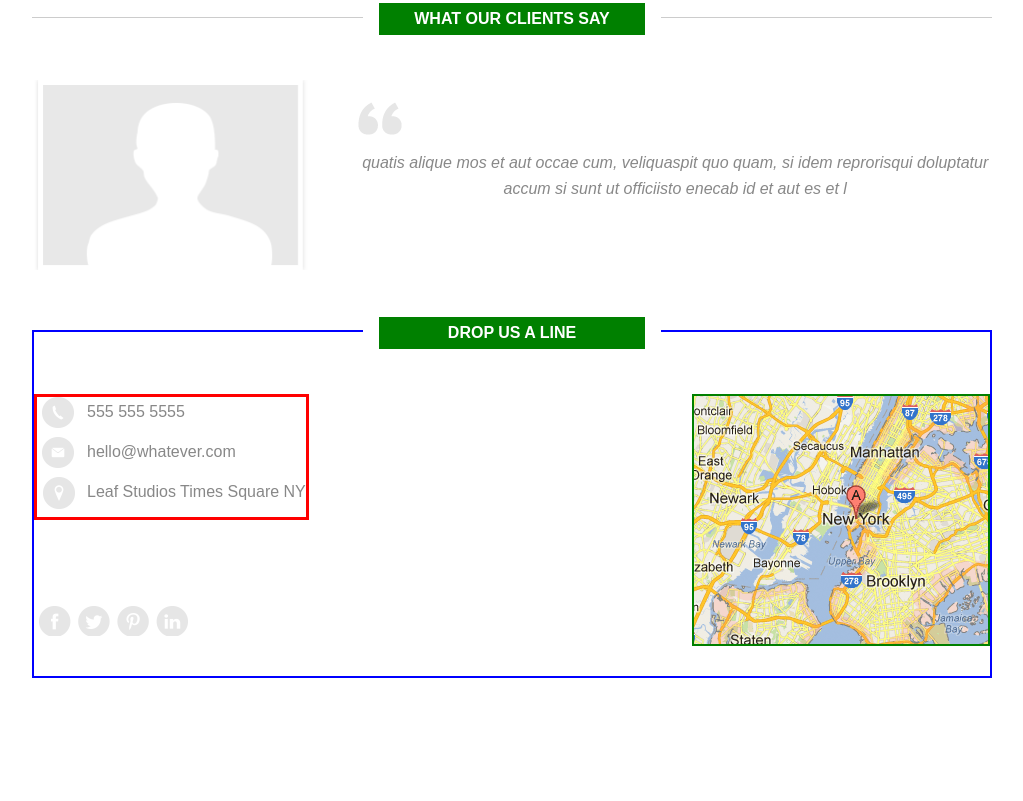
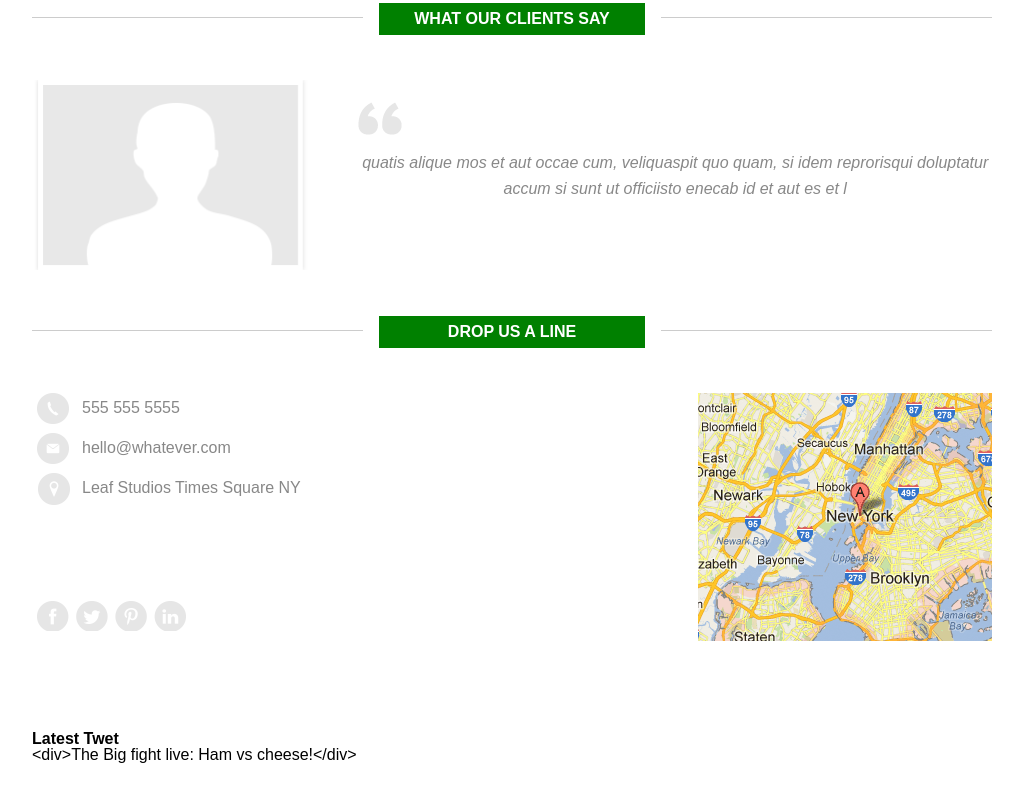
Before and after one commit to Daniel-Choiniere/nnJQuery, a website: page index.html in a window 1280 px wide. Shown: the part 886-1687 px from the top of the page, without its empty margins (128-1151 px from the left). Before the commit the page ends 1624 px from the top, so only its background shows below. Drawn offline with nearby package versions, Linux system fonts and the light colour scheme.

Commit message:
adding content to hltml using Jquery

```diff
--- a/index.html
+++ b/index.html
@@ -81,6 +81,12 @@
                     <li class="linked-in"><a href="">Linked In</a></li>
                 </ul>
             </section>
+            <section id="tweets">
+                <h2>Latest Twet</h2>
+                <div>
+                    <p>For all tweets check out our Twitter</p>
+                </div>
+            </section>
         </div>
 
     </div>
--- a/scripts/script.js
+++ b/scripts/script.js
@@ -1,6 +1,18 @@
-// ----------------- jQuery chaining -------------
-// linking together more than one elemnt manioulation in one statement
+// ----------------- Adding content to html document-------------
 
-$("#contact-methods").css({border: "3px solid red"})
-    .next().css({border: "2px solid green"})
-    .closest('section').css({border: "2px solid blue"});
+let tweet = "<div>The Big fight live: Ham vs cheese!</div>";
+
+// $("#tweets div").append(tweet);
+// $("#tweets div").prepend(tweet);
+// $("#tweets div p ").before(tweet);
+// $("#tweets div").after(tweet);
+$("#tweets div p").text(tweet);
+
+
+        // Adding and changing content methods
+// .append() adds content to the bottom of an element
+// .prepend() adds content to the top of an element
+// .before() adds content before the element
+// .after() adds content after the element
+// .html() chnges the whole html of an element
+// .text() changes the text of an element
```
